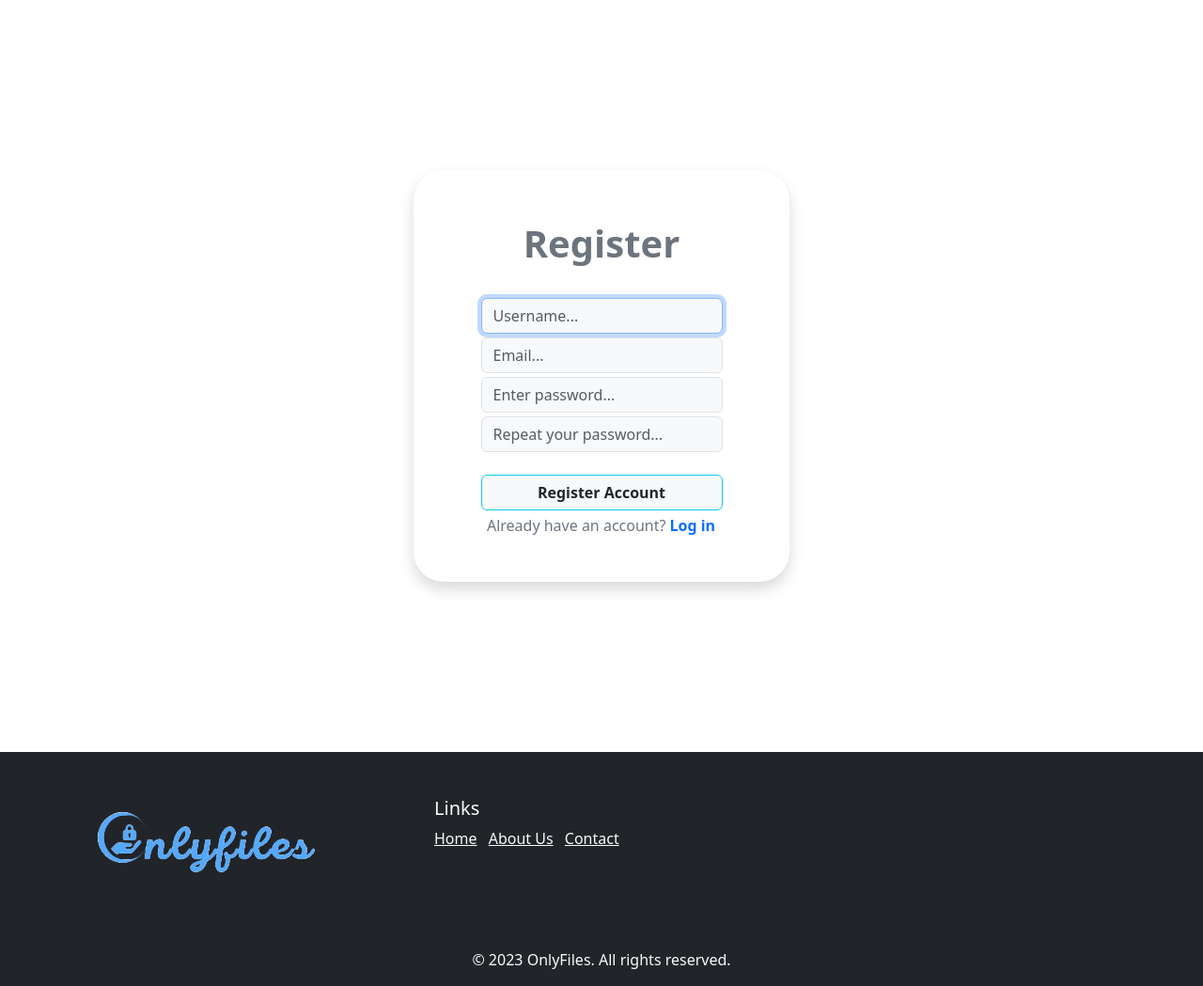
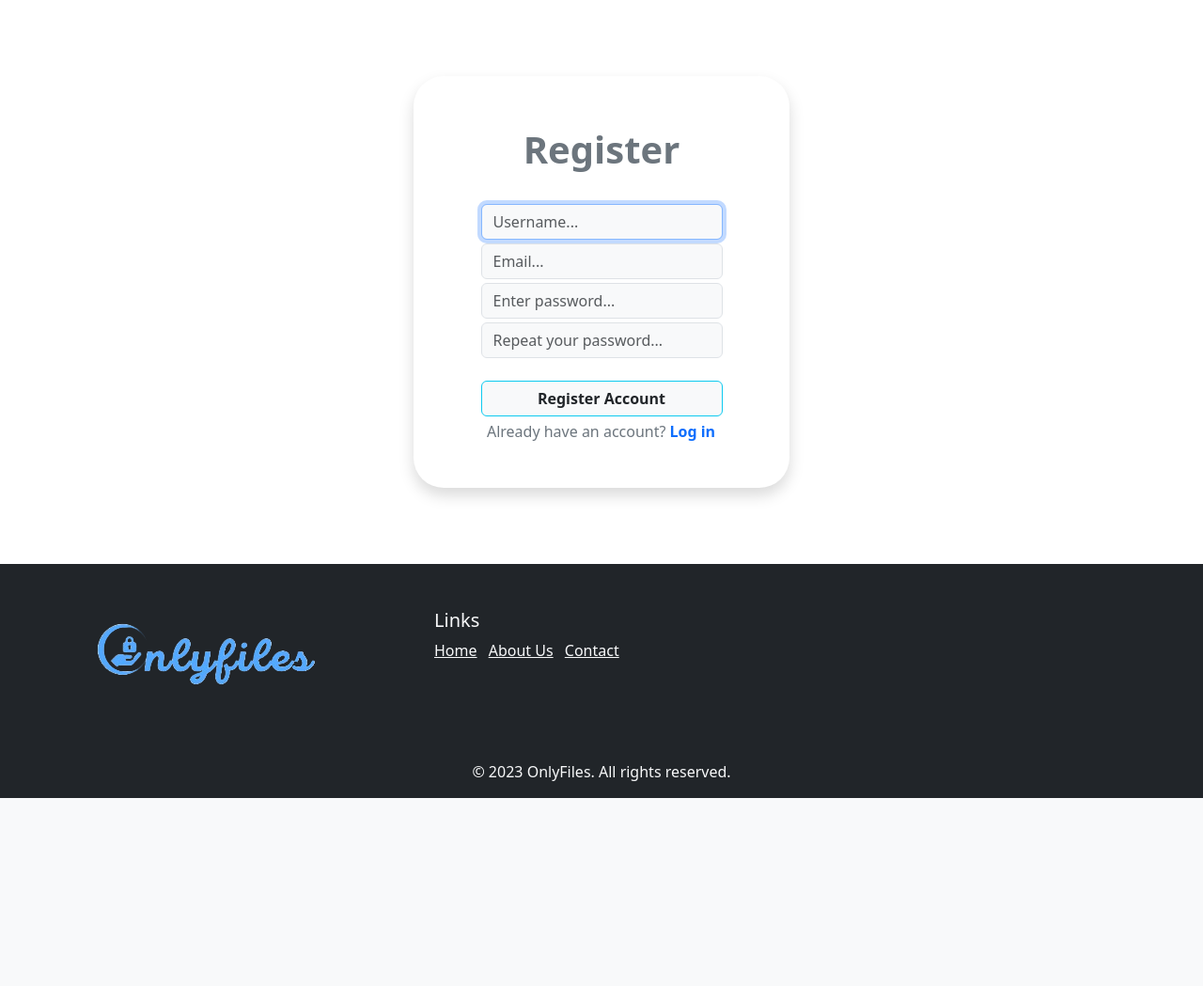
Before and after one commit to marcalba80/onlyfiles, a Django app: page /signup in a window 1280 px wide. Shown: the part 64-1113 px from the top of the page at 94% size. After the commit the page ends 913 px from the top, so only its background shows below. Run offline with Django 5.2, Linux system fonts and the light colour scheme.

Commit message:
fix login signup views height

```diff
--- a/templates/base2.html
+++ b/templates/base2.html
@@ -45,7 +45,7 @@
             </div>
         </div>
     </nav>
-    <main class="min-vh-100">{% block main %}{% endblock main %}</main>
+    <main>{% block main %}{% endblock main %}</main>
 
 
     <!-- Footer -->
--- a/templates/signup.html
+++ b/templates/signup.html
@@ -53,7 +53,7 @@
 
 <style>
     main {
-        height: 50vh;
+        height: 75vh;
     }
 </style>
 
```
